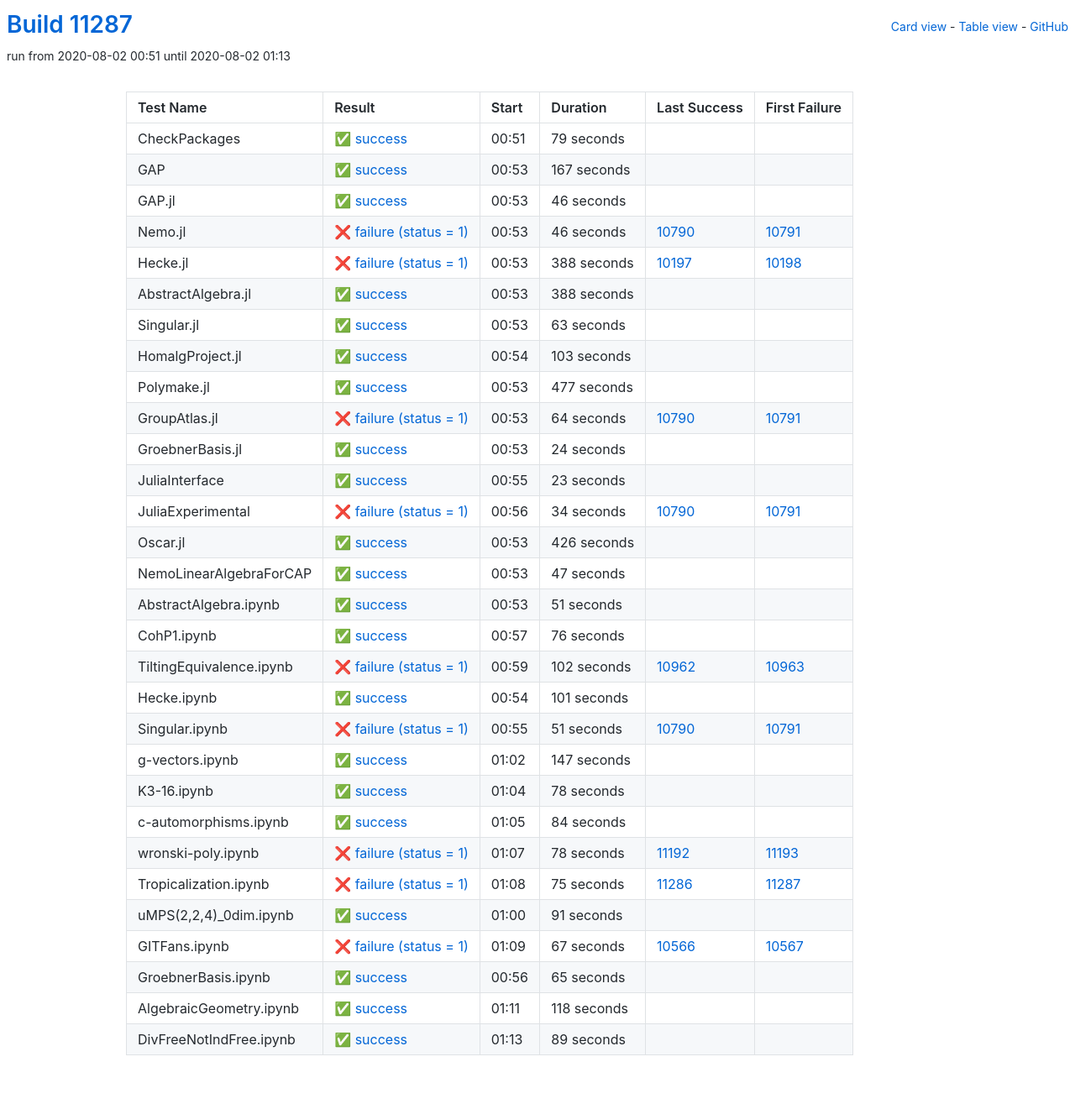
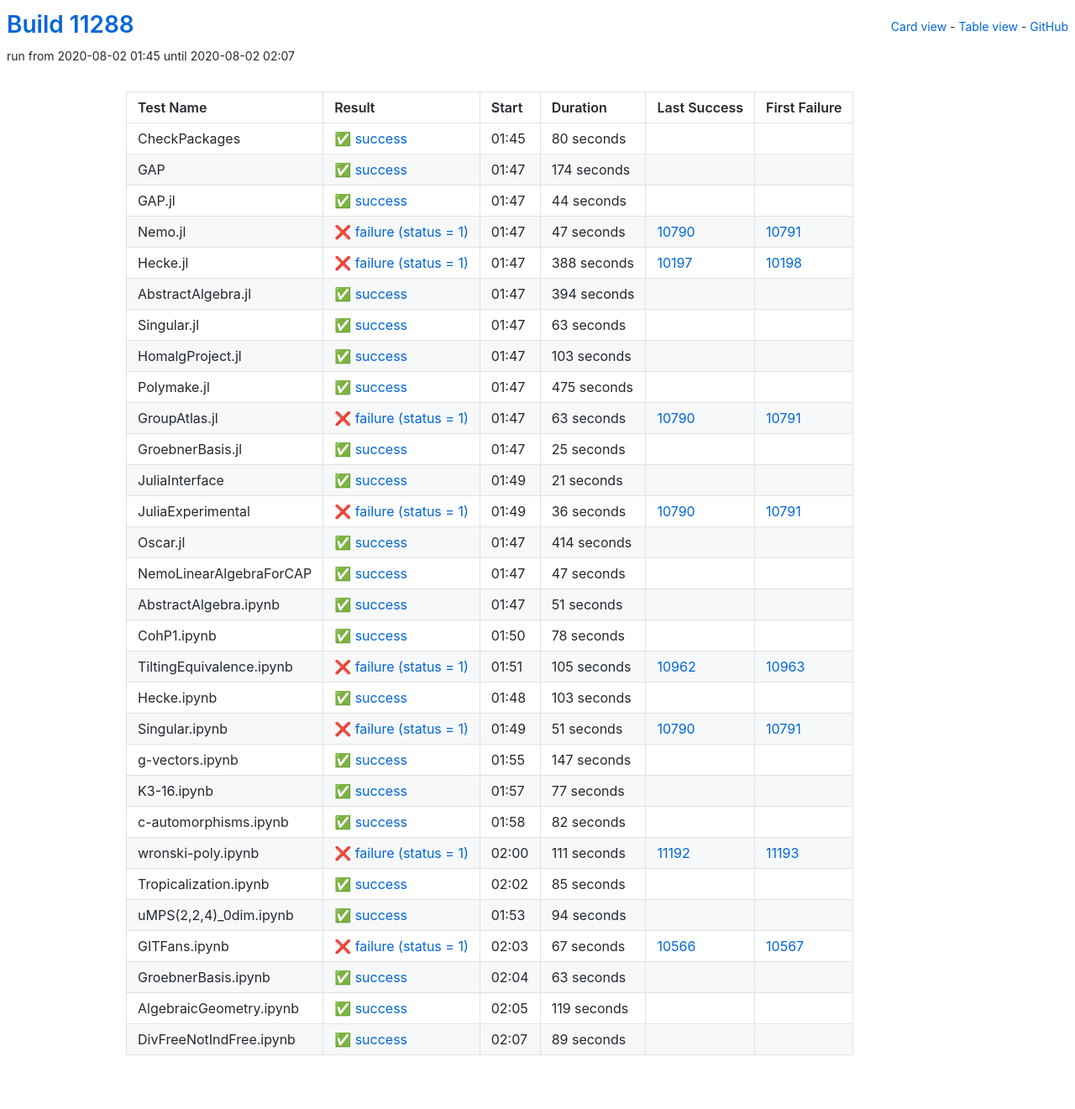
Before and after one commit to oscar-system/oscar-ci-status, a Jekyll site: the page built from table.html, in a window 1280 px wide. Shown: the whole page at 84% size. Built offline with Jekyll 4.4.1, drawn with Linux system fonts in a browser that asks for light colours.

Commit message:
Build #11288

```diff
--- a/_data/ci.yml
+++ b/_data/ci.yml
@@ -1,6 +1,6 @@
 ---
-build: 11287
-build_url: https://oscarci.mathematik.uni-kl.de/job/oscar/11287/
+build: 11288
+build_url: https://oscarci.mathematik.uni-kl.de/job/oscar/11288/
 job: oscar
 organization: oscar-system
 repo: oscar-ci-status
@@ -8,56 +8,56 @@
 tests:
 - name: CheckPackages
   id: checkpackages
-  log: https://oscarci.mathematik.uni-kl.de/job/oscar/11287/artifact/logs/build-11287/CheckPackages.log
-  start: 2020-08-02 00:51
+  log: https://oscarci.mathematik.uni-kl.de/job/oscar/11288/artifact/logs/build-11288/CheckPackages.log
+  start: 2020-08-02 01:45
   success: true
   exitcode: 0
   status: success
-  duration: 79
+  duration: 80
   last_success: false
   last_success_url:
   first_failure: false
   first_failure_url:
 - name: GAP
   id: gap
-  log: https://oscarci.mathematik.uni-kl.de/job/oscar/11287/artifact/logs/build-11287/GAP.log
-  start: 2020-08-02 00:53
+  log: https://oscarci.mathematik.uni-kl.de/job/oscar/11288/artifact/logs/build-11288/GAP.log
+  start: 2020-08-02 01:47
   success: true
   exitcode: 0
   status: success
-  duration: 167
+  duration: 174
   last_success: false
   last_success_url:
   first_failure: false
   first_failure_url:
 - name: GAP.jl
   id: gap-jl
-  log: https://oscarci.mathematik.uni-kl.de/job/oscar/11287/artifact/logs/build-11287/GAP.jl.log
-  start: 2020-08-02 00:53
+  log: https://oscarci.mathematik.uni-kl.de/job/oscar/11288/artifact/logs/build-11288/GAP.jl.log
+  start: 2020-08-02 01:47
   success: true
   exitcode: 0
   status: success
-  duration: 46
+  duration: 44
   last_success: false
   last_success_url:
   first_failure: false
   first_failure_url:
 - name: Nemo.jl
   id: nemo-jl
-  log: https://oscarci.mathematik.uni-kl.de/job/oscar/11287/artifact/logs/build-11287/Nemo.jl.log
-  start: 2020-08-02 00:53
+  log: https://oscarci.mathematik.uni-kl.de/job/oscar/11288/artifact/logs/build-11288/Nemo.jl.log
+  start: 2020-08-02 01:47
   success: false
   exitcode: 1
   status: failure
-  duration: 46
+  duration: 47
   last_success: 10790
   last_success_url: https://oscarci.mathematik.uni-kl.de/job/oscar/10790/
   first_failure: 10791
   first_failure_url: https://oscarci.mathematik.uni-kl.de/job/oscar/10791/
 - name: Hecke.jl
   id: hecke-jl
-  log: https://oscarci.mathematik.uni-kl.de/job/oscar/11287/artifact/logs/build-11287/Hecke.jl.log
-  start: 2020-08-02 00:53
+  log: https://oscarci.mathematik.uni-kl.de/job/oscar/11288/artifact/logs/build-11288/Hecke.jl.log
+  start: 2020-08-02 01:47
   success: false
   exitcode: 1
   status: failure
@@ -68,20 +68,20 @@
   first_failure_url: https://oscarci.mathematik.uni-kl.de/job/oscar/10198/
 - name: AbstractAlgebra.jl
   id: abstractalgebra-jl
-  log: https://oscarci.mathematik.uni-kl.de/job/oscar/11287/artifact/logs/build-11287/AbstractAlgebra.jl.log
-  start: 2020-08-02 00:53
+  log: https://oscarci.mathematik.uni-kl.de/job/oscar/11288/artifact/logs/build-11288/AbstractAlgebra.jl.log
+  start: 2020-08-02 01:47
   success: true
   exitcode: 0
   status: success
-  duration: 388
+  duration: 394
   last_success: false
   last_success_url:
   first_failure: false
   first_failure_url:
 - name: Singular.jl
   id: singular-jl
-  log: https://oscarci.mathematik.uni-kl.de/job/oscar/11287/artifact/logs/build-11287/Singular.jl.log
-  start: 2020-08-02 00:53
+  log: https://oscarci.mathematik.uni-kl.de/job/oscar/11288/artifact/logs/build-11288/Singular.jl.log
+  start: 2020-08-02 01:47
   success: true
   exitcode: 0
   status: success
@@ -92,8 +92,8 @@
   first_failure_url:
 - name: HomalgProject.jl
   id: homalgproject-jl
-  log: https://oscarci.mathematik.uni-kl.de/job/oscar/11287/artifact/logs/build-11287/HomalgProject.jl.log
-  start: 2020-08-02 00:54
+  log: https://oscarci.mathematik.uni-kl.de/job/oscar/11288/artifact/logs/build-11288/HomalgProject.jl.log
+  start: 2020-08-02 01:47
   success: true
   exitcode: 0
   status: success
@@ -104,80 +104,80 @@
   first_failure_url:
 - name: Polymake.jl
   id: polymake-jl
-  log: https://oscarci.mathematik.uni-kl.de/job/oscar/11287/artifact/logs/build-11287/Polymake.jl.log
-  start: 2020-08-02 00:53
+  log: https://oscarci.mathematik.uni-kl.de/job/oscar/11288/artifact/logs/build-11288/Polymake.jl.log
+  start: 2020-08-02 01:47
   success: true
   exitcode: 0
   status: success
-  duration: 477
+  duration: 475
   last_success: false
   last_success_url:
   first_failure: false
   first_failure_url:
 - name: GroupAtlas.jl
   id: groupatlas-jl
-  log: https://oscarci.mathematik.uni-kl.de/job/oscar/11287/artifact/logs/build-11287/GroupAtlas.jl.log
-  start: 2020-08-02 00:53
+  log: https://oscarci.mathematik.uni-kl.de/job/oscar/11288/artifact/logs/build-11288/GroupAtlas.jl.log
+  start: 2020-08-02 01:47
   success: false
   exitcode: 1
   status: failure
-  duration: 64
+  duration: 63
   last_success: 10790
   last_success_url: https://oscarci.mathematik.uni-kl.de/job/oscar/10790/
   first_failure: 10791
   first_failure_url: https://oscarci.mathematik.uni-kl.de/job/oscar/10791/
 - name: GroebnerBasis.jl
   id: groebnerbasis-jl
-  log: https://oscarci.mathematik.uni-kl.de/job/oscar/11287/artifact/logs/build-11287/GroebnerBasis.jl.log
-  start: 2020-08-02 00:53
+  log: https://oscarci.mathematik.uni-kl.de/job/oscar/11288/artifact/logs/build-11288/GroebnerBasis.jl.log
+  start: 2020-08-02 01:47
   success: true
   exitcode: 0
   status: success
-  duration: 24
+  duration: 25
   last_success: false
   last_success_url:
   first_failure: false
   first_failure_url:
 - name: JuliaInterface
   id: juliainterface
-  log: https://oscarci.mathematik.uni-kl.de/job/oscar/11287/artifact/logs/build-11287/JuliaInterface.log
-  start: 2020-08-02 00:55
+  log: https://oscarci.mathematik.uni-kl.de/job/oscar/11288/artifact/logs/build-11288/JuliaInterface.log
+  start: 2020-08-02 01:49
   success: true
   exitcode: 0
   status: success
-  duration: 23
+  duration: 21
   last_success: false
   last_success_url:
   first_failure: false
   first_failure_url:
 - name: JuliaExperimental
   id: juliaexperimental
-  log: https://oscarci.mathematik.uni-kl.de/job/oscar/11287/artifact/logs/build-11287/JuliaExperimental.log
-  start: 2020-08-02 00:56
+  log: https://oscarci.mathematik.uni-kl.de/job/oscar/11288/artifact/logs/build-11288/JuliaExperimental.log
+  start: 2020-08-02 01:49
   success: false
   exitcode: 1
   status: failure
-  duration: 34
+  duration: 36
   last_success: 10790
   last_success_url: https://oscarci.mathematik.uni-kl.de/job/oscar/10790/
   first_failure: 10791
   first_failure_url: https://oscarci.mathematik.uni-kl.de/job/oscar/10791/
 - name: Oscar.jl
   id: oscar-jl
-  log: https://oscarci.mathematik.uni-kl.de/job/oscar/11287/artifact/logs/build-11287/Oscar.jl.log
-  start: 2020-08-02 00:53
+  log: https://oscarci.mathematik.uni-kl.de/job/oscar/11288/artifact/logs/build-11288/Oscar.jl.log
+  start: 2020-08-02 01:47
   success: true
   exitcode: 0
   status: success
-  duration: 426
+  duration: 414
   last_success: false
   last_success_url:
   first_failure: false
   first_failure_url:
 - name: NemoLinearAlgebraForCAP
   id: nemolinearalgebraforcap
-  log: https://oscarci.mathematik.uni-kl.de/job/oscar/11287/artifact/logs/build-11287/NemoLinearAlgebraForCAP.log
-  start: 2020-08-02 00:53
+  log: https://oscarci.mathematik.uni-kl.de/job/oscar/11288/artifact/logs/build-11288/NemoLinearAlgebraForCAP.log
+  start: 2020-08-02 01:47
   success: true
   exitcode: 0
   status: success
@@ -188,8 +188,8 @@
   first_failure_url:
 - name: AbstractAlgebra.ipynb
   id: abstractalgebra-ipynb
-  log: https://oscarci.mathematik.uni-kl.de/job/oscar/11287/artifact/logs/build-11287/AbstractAlgebra.ipynb.log
-  start: 2020-08-02 00:53
+  log: https://oscarci.mathematik.uni-kl.de/job/oscar/11288/artifact/logs/build-11288/AbstractAlgebra.ipynb.log
+  start: 2020-08-02 01:47
   success: true
   exitcode: 0
   status: success
@@ -200,44 +200,44 @@
   first_failure_url:
 - name: CohP1.ipynb
   id: cohp1-ipynb
-  log: https://oscarci.mathematik.uni-kl.de/job/oscar/11287/artifact/logs/build-11287/CohP1.ipynb.log
-  start: 2020-08-02 00:57
+  log: https://oscarci.mathematik.uni-kl.de/job/oscar/11288/artifact/logs/build-11288/CohP1.ipynb.log
+  start: 2020-08-02 01:50
   success: true
   exitcode: 0
   status: success
-  duration: 76
+  duration: 78
   last_success: false
   last_success_url:
   first_failure: false
   first_failure_url:
 - name: TiltingEquivalence.ipynb
   id: tiltingequivalence-ipynb
-  log: https://oscarci.mathematik.uni-kl.de/job/oscar/11287/artifact/logs/build-11287/TiltingEquivalence.ipynb.log
-  start: 2020-08-02 00:59
+  log: https://oscarci.mathematik.uni-kl.de/job/oscar/11288/artifact/logs/build-11288/TiltingEquivalence.ipynb.log
+  start: 2020-08-02 01:51
   success: false
   exitcode: 1
   status: failure
-  duration: 102
+  duration: 105
   last_success: 10962
   last_success_url: https://oscarci.mathematik.uni-kl.de/job/oscar/10962/
   first_failure: 10963
   first_failure_url: https://oscarci.mathematik.uni-kl.de/job/oscar/10963/
 - name: Hecke.ipynb
   id: hecke-ipynb
-  log: https://oscarci.mathematik.uni-kl.de/job/oscar/11287/artifact/logs/build-11287/Hecke.ipynb.log
-  start: 2020-08-02 00:54
+  log: https://oscarci.mathematik.uni-kl.de/job/oscar/11288/artifact/logs/build-11288/Hecke.ipynb.log
+  start: 2020-08-02 01:48
   success: true
   exitcode: 0
   status: success
-  duration: 101
+  duration: 103
   last_success: false
   last_success_url:
   first_failure: false
   first_failure_url:
 - name: Singular.ipynb
   id: singular-ipynb
-  log: https://oscarci.mathematik.uni-kl.de/job/oscar/11287/artifact/logs/build-11287/Singular.ipynb.log
-  start: 2020-08-02 00:55
+  log: https://oscarci.mathematik.uni-kl.de/job/oscar/11288/artifact/logs/build-11288/Singular.ipynb.log
+  start: 2020-08-02 01:49
   success: false
   exitcode: 1
   status: failure
@@ -248,8 +248,8 @@
   first_failure_url: https://oscarci.mathematik.uni-kl.de/job/oscar/10791/
 - name: g-vectors.ipynb
   id: g-vectors-ipynb
-  log: https://oscarci.mathematik.uni-kl.de/job/oscar/11287/artifact/logs/build-11287/g-vectors.ipynb.log
-  start: 2020-08-02 01:02
+  log: https://oscarci.mathematik.uni-kl.de/job/oscar/11288/artifact/logs/build-11288/g-vectors.ipynb.log
+  start: 2020-08-02 01:55
   success: true
   exitcode: 0
   status: success
@@ -260,68 +260,68 @@
   first_failure_url:
 - name: K3-16.ipynb
   id: k3-16-ipynb
-  log: https://oscarci.mathematik.uni-kl.de/job/oscar/11287/artifact/logs/build-11287/K3-16.ipynb.log
-  start: 2020-08-02 01:04
+  log: https://oscarci.mathematik.uni-kl.de/job/oscar/11288/artifact/logs/build-11288/K3-16.ipynb.log
+  start: 2020-08-02 01:57
   success: true
   exitcode: 0
   status: success
-  duration: 78
+  duration: 77
   last_success: false
   last_success_url:
   first_failure: false
   first_failure_url:
 - name: c-automorphisms.ipynb
   id: c-automorphisms-ipynb
-  log: https://oscarci.mathematik.uni-kl.de/job/oscar/11287/artifact/logs/build-11287/c-automorphisms.ipynb.log
-  start: 2020-08-02 01:05
+  log: https://oscarci.mathematik.uni-kl.de/job/oscar/11288/artifact/logs/build-11288/c-automorphisms.ipynb.log
+  start: 2020-08-02 01:58
   success: true
   exitcode: 0
   status: success
-  duration: 84
+  duration: 82
   last_success: false
   last_success_url:
   first_failure: false
   first_failure_url:
 - name: wronski-poly.ipynb
   id: wronski-poly-ipynb
-  log: https://oscarci.mathematik.uni-kl.de/job/oscar/11287/artifact/logs/build-11287/wronski-poly.ipynb.log
-  start: 2020-08-02 01:07
+  log: https://oscarci.mathematik.uni-kl.de/job/oscar/11288/artifact/logs/build-11288/wronski-poly.ipynb.log
+  start: 2020-08-02 02:00
   success: false
   exitcode: 1
   status: failure
-  duration: 78
+  duration: 111
   last_success: 11192
   last_success_url: https://oscarci.mathematik.uni-kl.de/job/oscar/11192/
   first_failure: 11193
   first_failure_url: https://oscarci.mathematik.uni-kl.de/job/oscar/11193/
 - name: Tropicalization.ipynb
   id: tropicalization-ipynb
-  log: https://oscarci.mathematik.uni-kl.de/job/oscar/11287/artifact/logs/build-11287/Tropicalization.ipynb.log
-  start: 2020-08-02 01:08
-  success: false
-  exitcode: 1
-  status: failure
-  duration: 75
-  last_success: 11286
-  last_success_url: https://oscarci.mathematik.uni-kl.de/job/oscar/11286/
-  first_failure: 11287
-  first_failure_url: https://oscarci.mathematik.uni-kl.de/job/oscar/11287/
-- name: uMPS(2,2,4)_0dim.ipynb
-  id: umps-2-2-4-0dim-ipynb
-  log: https://oscarci.mathematik.uni-kl.de/job/oscar/11287/artifact/logs/build-11287/uMPS-2-2-4-_0dim.ipynb.log
-  start: 2020-08-02 01:00
+  log: https://oscarci.mathematik.uni-kl.de/job/oscar/11288/artifact/logs/build-11288/Tropicalization.ipynb.log
+  start: 2020-08-02 02:02
   success: true
   exitcode: 0
   status: success
-  duration: 91
+  duration: 85
+  last_success: false
+  last_success_url:
+  first_failure: false
+  first_failure_url:
+- name: uMPS(2,2,4)_0dim.ipynb
+  id: umps-2-2-4-0dim-ipynb
+  log: https://oscarci.mathematik.uni-kl.de/job/oscar/11288/artifact/logs/build-11288/uMPS-2-2-4-_0dim.ipynb.log
+  start: 2020-08-02 01:53
+  success: true
+  exitcode: 0
+  status: success
+  duration: 94
   last_success: false
   last_success_url:
   first_failure: false
   first_failure_url:
 - name: GITFans.ipynb
   id: gitfans-ipynb
-  log: https://oscarci.mathematik.uni-kl.de/job/oscar/11287/artifact/logs/build-11287/GITFans.ipynb.log
-  start: 2020-08-02 01:09
+  log: https://oscarci.mathematik.uni-kl.de/job/oscar/11288/artifact/logs/build-11288/GITFans.ipynb.log
+  start: 2020-08-02 02:03
   success: false
   exitcode: 1
   status: failure
@@ -332,32 +332,32 @@
   first_failure_url: https://oscarci.mathematik.uni-kl.de/job/oscar/10567/
 - name: GroebnerBasis.ipynb
   id: groebnerbasis-ipynb
-  log: https://oscarci.mathematik.uni-kl.de/job/oscar/11287/artifact/logs/build-11287/GroebnerBasis.ipynb.log
-  start: 2020-08-02 00:56
+  log: https://oscarci.mathematik.uni-kl.de/job/oscar/11288/artifact/logs/build-11288/GroebnerBasis.ipynb.log
+  start: 2020-08-02 02:04
   success: true
   exitcode: 0
   status: success
-  duration: 65
+  duration: 63
   last_success: false
   last_success_url:
   first_failure: false
   first_failure_url:
 - name: AlgebraicGeometry.ipynb
   id: algebraicgeometry-ipynb
-  log: https://oscarci.mathematik.uni-kl.de/job/oscar/11287/artifact/logs/build-11287/AlgebraicGeometry.ipynb.log
-  start: 2020-08-02 01:11
+  log: https://oscarci.mathematik.uni-kl.de/job/oscar/11288/artifact/logs/build-11288/AlgebraicGeometry.ipynb.log
+  start: 2020-08-02 02:05
   success: true
   exitcode: 0
   status: success
-  duration: 118
+  duration: 119
   last_success: false
   last_success_url:
   first_failure: false
   first_failure_url:
 - name: DivFreeNotIndFree.ipynb
   id: divfreenotindfree-ipynb
-  log: https://oscarci.mathematik.uni-kl.de/job/oscar/11287/artifact/logs/build-11287/DivFreeNotIndFree.ipynb.log
-  start: 2020-08-02 01:13
+  log: https://oscarci.mathematik.uni-kl.de/job/oscar/11288/artifact/logs/build-11288/DivFreeNotIndFree.ipynb.log
+  start: 2020-08-02 02:07
   success: true
   exitcode: 0
   status: success
```
Also changed, not shown: README.md.
